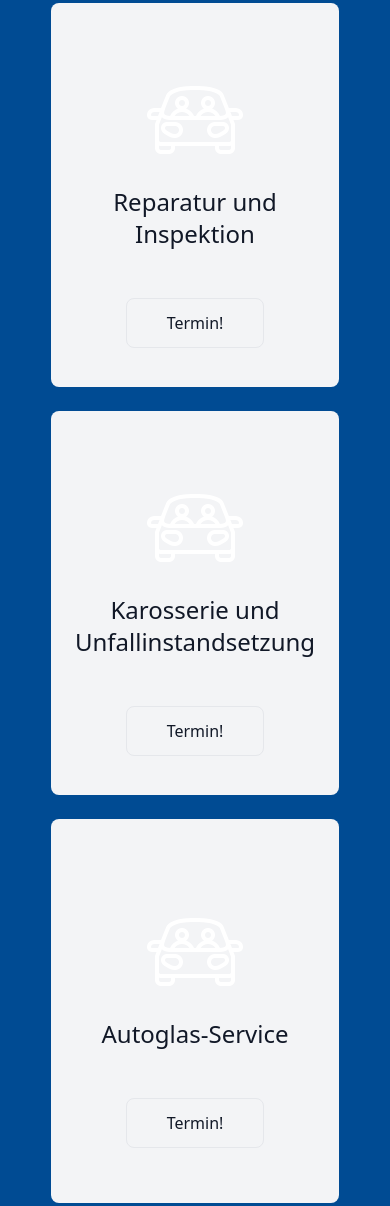
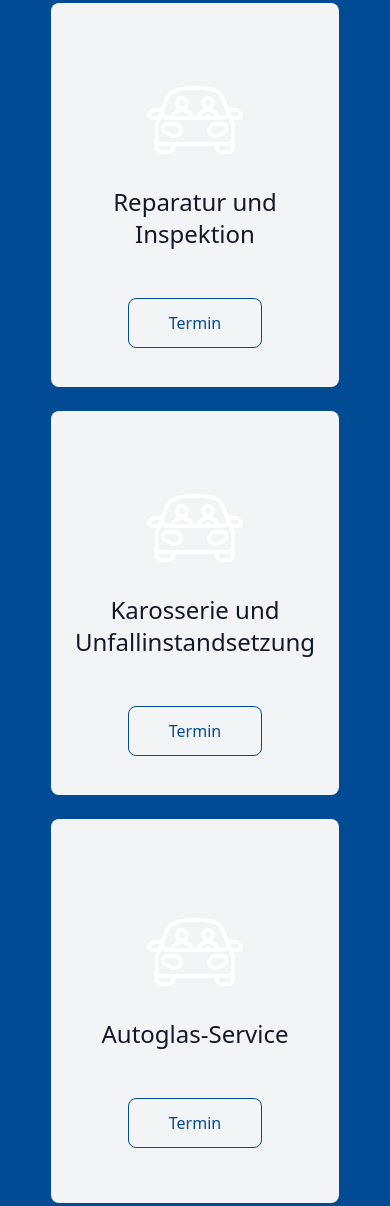
Before and after one commit to michael1002/pands, a website built with Vite: page index.html in a window 390 px wide. Shown: the part 4874-6080 px from the top of the page. Built offline with nearby package versions, Linux system fonts and the light colour scheme.

Commit message:
changed buttons

```diff
--- a/index.html
+++ b/index.html
@@ -29,7 +29,7 @@
       </div>
       <nav :class="{'flex': open, 'hidden': !open}" class="flex-col flex-grow pb-4 lg:pb-0 hidden lg:flex lg:justify-end lg:flex-row">
         <!-- <a class="px-4 py-2 mt-2 text-sm font-semibold text-gray-900 bg-gray-200 rounded-lg dark-mode:bg-gray-700 dark-mode:hover:bg-gray-600 dark-mode:focus:bg-gray-600 dark-mode:focus:text-white dark-mode:hover:text-white dark-mode:text-gray-200 md:mt-0 hover:text-gray-900 focus:text-gray-900 hover:bg-gray-200 focus:bg-gray-200 focus:outline-none focus:shadow-outline" href="#start">Start</a> -->
-        <a class="px-4 py-2 mt-2 text-sm font-semibold text-gray-900 bg-gray-200 rounded-lg dark-mode:bg-gray-700 dark-mode:hover:bg-gray-600 dark-mode:focus:bg-gray-600 dark-mode:focus:text-white dark-mode:hover:text-white dark-mode:text-gray-200 md:mt-0 hover:text-gray-900 focus:text-gray-900 hover:bg-gray-200 focus:bg-gray-200 focus:outline-none focus:shadow-outline" href="#firma">Firma</a>
+        <a class="px-4 py-2 mt-2 text-sm font-semibold rounded-lg dark-mode:bg-gray-700 dark-mode:hover:bg-gray-600 dark-mode:focus:bg-gray-600 dark-mode:focus:text-white dark-mode:hover:text-white dark-mode:text-gray-200 md:mt-0 hover:text-gray-900 focus:text-gray-900 hover:bg-gray-200 focus:bg-gray-200 focus:outline-none focus:shadow-outline" href="#firma">Firma</a>
         <a class="px-4 py-2 mt-2 text-sm font-semibold bg-transparent rounded-lg dark-mode:bg-transparent dark-mode:hover:bg-gray-600 dark-mode:focus:bg-gray-600 dark-mode:focus:text-white dark-mode:hover:text-white dark-mode:text-gray-200 md:mt-0 md:ml-4 hover:text-gray-900 focus:text-gray-900 hover:bg-gray-200 focus:bg-gray-200 focus:outline-none focus:shadow-outline" href="#ueber-uns">Über uns</a>
         <a class="px-4 py-2 mt-2 text-sm font-semibold bg-transparent rounded-lg dark-mode:bg-transparent dark-mode:hover:bg-gray-600 dark-mode:focus:bg-gray-600 dark-mode:focus:text-white dark-mode:hover:text-white dark-mode:text-gray-200 md:mt-0 md:ml-4 hover:text-gray-900 focus:text-gray-900 hover:bg-gray-200 focus:bg-gray-200 focus:outline-none focus:shadow-outline" href="#leistungen">Leistungen</a>
         <a class="px-4 py-2 mt-2 text-sm font-semibold bg-transparent rounded-lg dark-mode:bg-transparent dark-mode:hover:bg-gray-600 dark-mode:focus:bg-gray-600 dark-mode:focus:text-white dark-mode:hover:text-white dark-mode:text-gray-200 md:mt-0 md:ml-4 hover:text-gray-900 focus:text-gray-900 hover:bg-gray-200 focus:bg-gray-200 focus:outline-none focus:shadow-outline" href="#kontakt">Kontakt</a>
@@ -336,28 +336,28 @@
           <img src="./assets/icons8-leute-im-auto-100.png" alt="car icon" class="mx-auto mt-7">
           <h2 class="text-center text-2xl mt-4">Reparatur und Inspektion</h2>
           <section class="text-center mt-12">
-            <button class="py-3 px-10 border rounded-lg hover:bg-white hover:text-ps-blue">Termin!</button>
+            <button class="py-3 px-10 border rounded-lg border-ps-blue text-ps-blue hover:bg-ps-blue hover:text-gray-50"><a href="#kontakt">Termin</a></button>
           </section>
         </div>
         <div id="service" class="bg-gray-100 px-4 text-gray-900 scale-100 h-96 justify-center flex flex-col w-72 rounded-lg z-20 object-center transform transition-all duration-500 ease-out">
           <img src="./assets/icons8-leute-im-auto-100.png" alt="car icon" class="mx-auto mt-7">
           <h2 class="text-center text-2xl mt-4">Karosserie und Unfallinstandsetzung</h2>
           <section class="text-center mt-12">
-            <button class="py-3 px-10 border rounded-lg hover:bg-white hover:text-ps-blue">Termin!</button>
+            <button class="py-3 px-10 border rounded-lg border-ps-blue text-ps-blue hover:bg-ps-blue hover:text-gray-50"><a href="#kontakt">Termin</a></button>
           </section>
         </div>
         <div id="service" class="bg-gray-100 px-4 text-gray-900 scale-100 h-96 justify-center flex flex-col w-72 rounded-lg z-20 object-center transform transition-all duration-500 ease-out">
           <img src="./assets/icons8-leute-im-auto-100.png" alt="car icon" class="mx-auto mt-7">
           <h2 class="text-center text-2xl mt-4">Autoglas-Service</h2>
           <section class="text-center mt-12">
-            <button class="py-3 px-10 border rounded-lg hover:bg-white hover:text-ps-blue">Termin!</button>
+            <button class="py-3 px-10 border rounded-lg border-ps-blue text-ps-blue hover:bg-ps-blue hover:text-gray-50"><a href="#kontakt">Termin</a></button>
           </section>
         </div>
         <div id="service" class="bg-gray-100 px-4 text-gray-900 scale-100 h-96 justify-center flex flex-col w-72 rounded-lg z-20 object-center transform transition-all duration-500 ease-out">
           <img src="./assets/icons8-leute-im-auto-100.png" alt="car icon" class="mx-auto mt-7">
           <h2 class="text-center text-2xl mt-4">Abrechnung & Abwicklung mit ihrer Versicherung</h2>
           <section class="text-center mt-12">
-            <button class="py-3 px-10 border rounded-lg hover:bg-white hover:text-ps-blue">Termin!</button>
+            <button class="py-3 px-10 border rounded-lg border-ps-blue text-ps-blue hover:bg-ps-blue hover:text-gray-50"><a href="#kontakt">Termin</a></button>
           </section>
         </div>
         </div>
@@ -376,7 +376,7 @@
             <img src="./assets/icons8-leute-im-auto-100.png" alt="car icon" class="mx-auto mt-7">
             <h2 class="text-center text-2xl mt-4">Reifen-Service und Reifeneinlagerung</h2>
             <section class="text-center mt-12">
-              <button class="py-3 px-10 border rounded-lg hover:bg-white hover:text-ps-blue">Termin!</button>
+              <button class="py-3 px-10 border rounded-lg border-ps-blue text-ps-blue hover:bg-ps-blue hover:text-gray-50"><a href="#kontakt">Termin</a></button>
             </section>
           </div>
 
@@ -385,56 +385,56 @@
           <img src="./assets/icons8-leute-im-auto-100.png" alt="car icon" class="mx-auto mt-7">
           <h2 class="text-center text-2xl mt-4">Fahrzeugdiagnose / Fahrzeug-Elektronik</h2>
           <section class="text-center mt-12">
-            <button class="py-3 px-10 border rounded-lg hover:bg-white hover:text-ps-blue">Termin!</button>
+            <button class="py-3 px-10 border rounded-lg border-ps-blue text-ps-blue hover:bg-ps-blue hover:text-gray-50"><a href="#kontakt">Termin</a></button>
           </section>
         </div>
         <div id="service" class="bg-gray-100 px-4 text-gray-900 scale-100 h-96 justify-center flex flex-col w-72 rounded-lg z-20 object-center transform transition-all duration-500 ease-out">
           <img src="./assets/icons8-leute-im-auto-100.png" alt="car icon" class="mx-auto mt-7">
           <h2 class="text-center text-2xl mt-4">Bremsen-Service</h2>
           <section class="text-center mt-12">
-            <button class="py-3 px-10 border rounded-lg hover:bg-white hover:text-ps-blue">Termin!</button>
+            <button class="py-3 px-10 border rounded-lg border-ps-blue text-ps-blue hover:bg-ps-blue hover:text-gray-50"><a href="#kontakt">Termin</a></button>
           </section>
         </div>
         <div id="service" class="bg-gray-100 px-4 text-gray-900 scale-100 h-96 justify-center flex flex-col w-72 rounded-lg z-20 object-center transform transition-all duration-500 ease-out">
           <img src="./assets/icons8-leute-im-auto-100.png" alt="car icon" class="mx-auto mt-7">
           <h2 class="text-center text-2xl mt-4">Klima-Service</h2>
           <section class="text-center mt-12">
-            <button class="py-3 px-10 border rounded-lg hover:bg-white hover:text-ps-blue">Termin!</button>
+            <button class="py-3 px-10 border rounded-lg border-ps-blue text-ps-blue hover:bg-ps-blue hover:text-gray-50"><a href="#kontakt">Termin</a></button>
           </section>
         </div>
         <div id="service" class="bg-gray-100 px-4 text-gray-900 scale-100 h-96 justify-center flex flex-col w-72 rounded-lg z-20 object-center transform transition-all duration-500 ease-out">
           <img src="./assets/icons8-leute-im-auto-100.png" alt="car icon" class="mx-auto mt-7">
           <h2 class="text-center text-2xl mt-4">Achsvermessung</h2>
           <section class="text-center mt-12">
-            <button class="py-3 px-10 border rounded-lg hover:bg-white hover:text-ps-blue">Termin!</button>
+            <button class="py-3 px-10 border rounded-lg border-ps-blue text-ps-blue hover:bg-ps-blue hover:text-gray-50"><a href="#kontakt">Termin</a></button>
           </section>
         </div>
         <div id="service" class="bg-gray-100 px-4 text-gray-900 scale-100 h-96 justify-center flex flex-col w-72 rounded-lg z-20 object-center transform transition-all duration-500 ease-out">
           <img src="./assets/icons8-leute-im-auto-100.png" alt="car icon" class="mx-auto mt-7">
           <h2 class="text-center text-2xl mt-4">UVV Prüfung</h2>
           <section class="text-center mt-12">
-            <button class="py-3 px-10 border rounded-lg hover:bg-white hover:text-ps-blue">Termin!</button>
+            <button class="py-3 px-10 border rounded-lg border-ps-blue text-ps-blue hover:bg-ps-blue hover:text-gray-50"><a href="#kontakt">Termin</a></button>
           </section>
         </div>
         <div id="service" class="bg-gray-100 px-4 text-gray-900 scale-100 h-96 justify-center flex flex-col w-72 rounded-lg z-20 object-center transform transition-all duration-500 ease-out">
           <img src="./assets/icons8-leute-im-auto-100.png" alt="car icon" class="mx-auto mt-7">
           <h2 class="text-center text-2xl mt-4">Hauptuntersuchung & Abgasuntersuchung</h2>
           <section class="text-center mt-12">
-            <button class="py-3 px-10 border rounded-lg hover:bg-white hover:text-ps-blue">Termin!</button>
+            <button class="py-3 px-10 border rounded-lg border-ps-blue text-ps-blue hover:bg-ps-blue hover:text-gray-50"><a href="#kontakt">Termin</a></button>
           </section>
         </div>
         <div id="service" class="bg-gray-100 px-4 text-gray-900 scale-100 h-96 justify-center flex flex-col w-72 rounded-lg z-20 object-center transform transition-all duration-500 ease-out">
           <img src="./assets/icons8-leute-im-auto-100.png" alt="car icon" class="mx-auto mt-7">
           <h2 class="text-center text-2xl mt-4">Werkstattersatzwagen</h2>
           <section class="text-center mt-12">
-            <button class="py-3 px-10 border rounded-lg hover:bg-white hover:text-ps-blue">Termin!</button>
+            <button class="py-3 px-10 border rounded-lg border-ps-blue text-ps-blue hover:bg-ps-blue hover:text-gray-50"><a href="#kontakt">Termin</a></button>
           </section>
         </div>
         <div id="service" class="bg-gray-100 px-4 text-gray-900 scale-100 h-96 justify-center flex flex-col w-72 rounded-lg z-20 object-center transform transition-all duration-500 ease-out">
           <img src="./assets/icons8-leute-im-auto-100.png" alt="car icon" class="mx-auto mt-7">
           <h2 class="text-center text-2xl mt-4">Hol- & Bringservice</h2>
           <section class="text-center mt-12">
-            <button class="py-3 px-10 border rounded-lg hover:bg-white hover:text-ps-blue">Termin!</button>
+            <button class="py-3 px-10 border rounded-lg border-ps-blue text-ps-blue hover:bg-ps-blue hover:text-gray-50"><a href="#kontakt">Termin</a></button>
           </section>
         </div>
 
```
